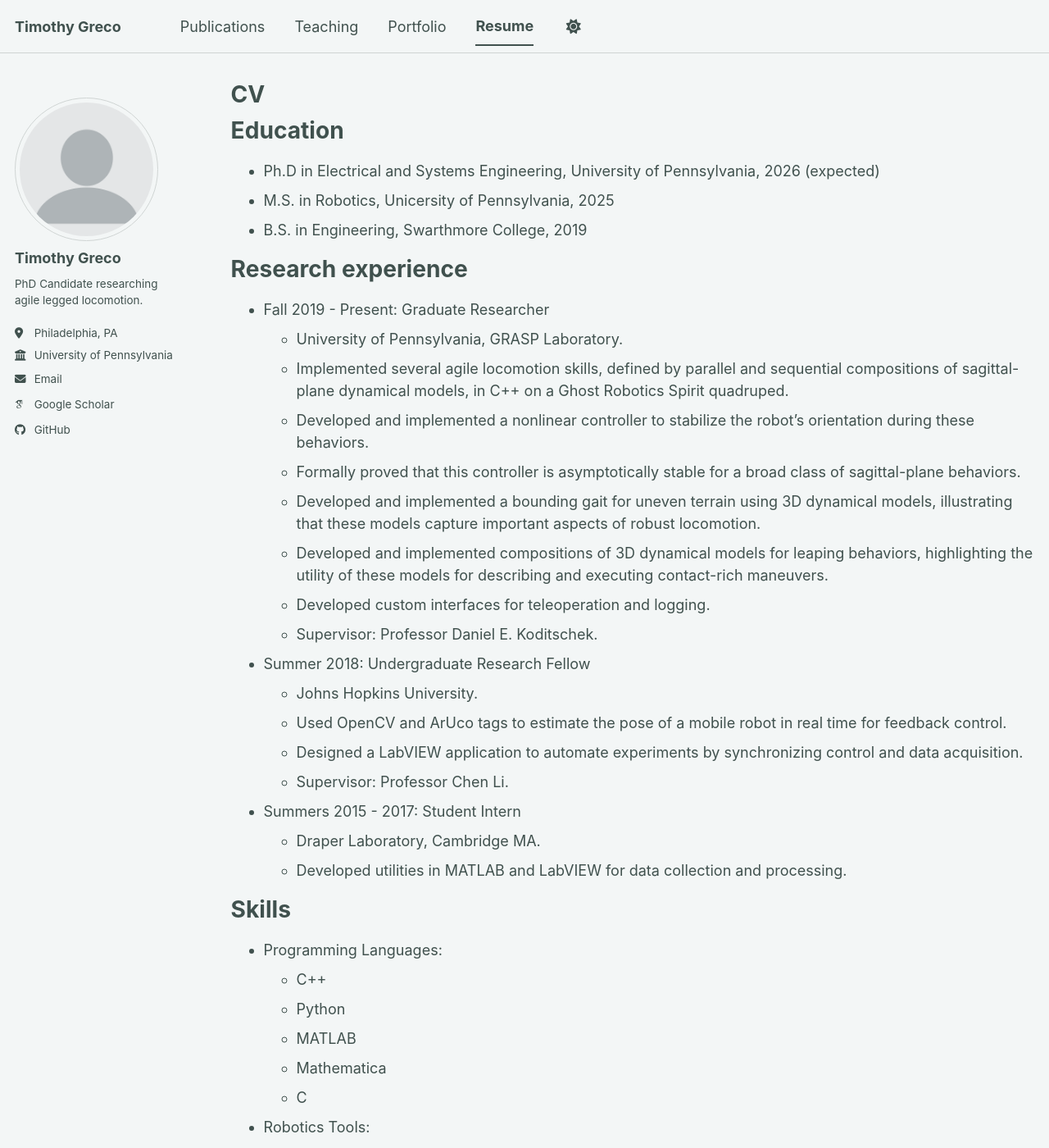
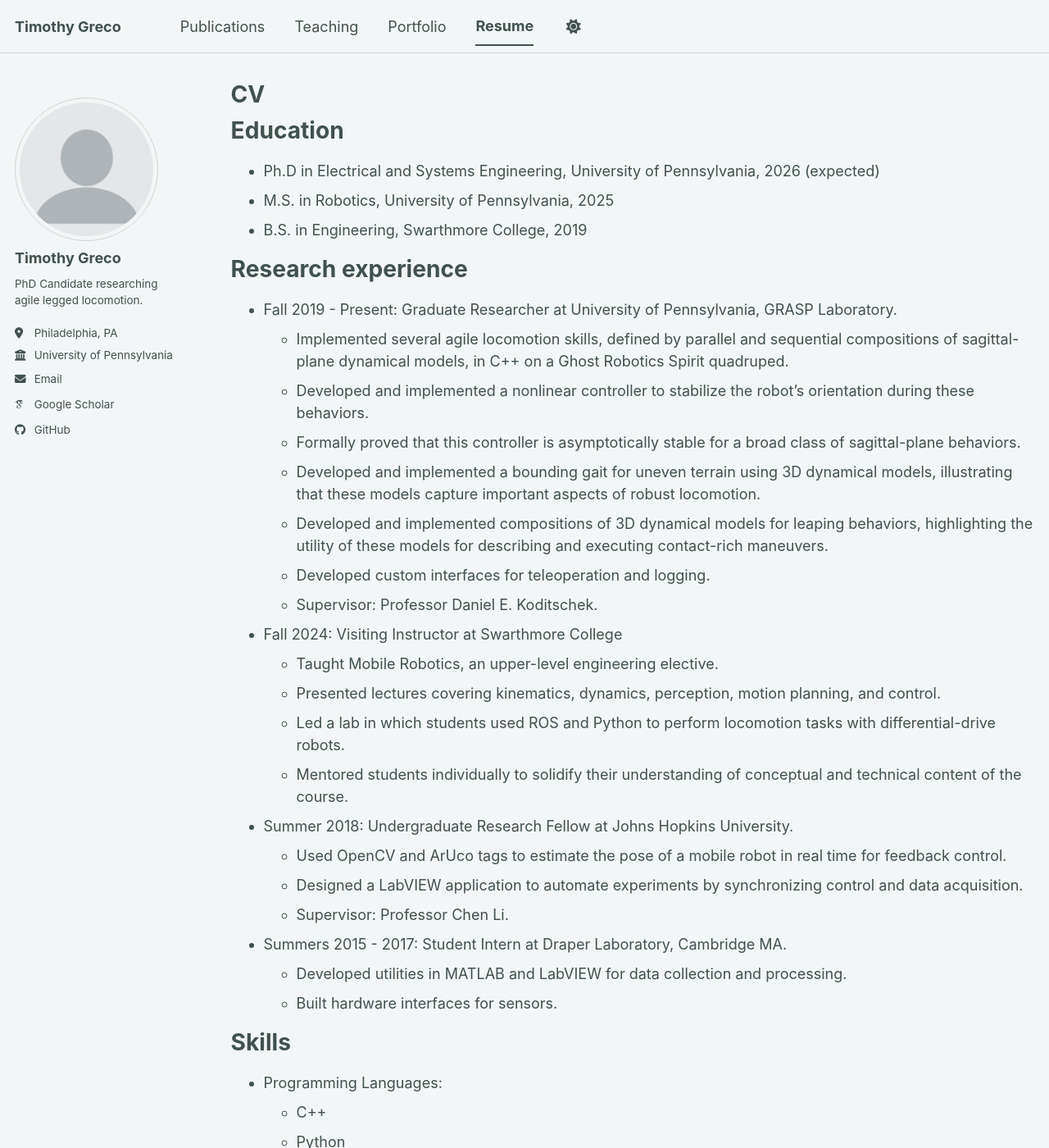
Before and after one commit to tmgreco/tmgreco.github.io, a Jekyll site: the page built from _pages/cv.md, in a window 1280 px wide and 1400 px high. Shown: the whole window at 82% size. Built offline with Jekyll 4.4.1, drawn with Linux system fonts in a browser that asks for light colours; some web fonts are replaced; a script bundle is joined from its source files by our own code; library files that are not in the unit come from our copies.

Commit message:
Fixed typos in CV

```diff
--- a/_pages/cv.md
+++ b/_pages/cv.md
@@ -12,13 +12,12 @@ redirect_from:
 Education
 ======
 * Ph.D in Electrical and Systems Engineering, University of Pennsylvania, 2026 (expected)
-* M.S. in Robotics, Unicersity of Pennsylvania, 2025
+* M.S. in Robotics, University of Pennsylvania, 2025
 * B.S. in Engineering, Swarthmore College, 2019
 
 Research experience
 ======
-* Fall 2019 - Present: Graduate Researcher
-  * University of Pennsylvania, GRASP Laboratory.
+* Fall 2019 - Present: Graduate Researcher at University of Pennsylvania, GRASP Laboratory.
   * Implemented several agile locomotion skills, defined by parallel and sequential compositions of sagittal-plane dynamical models, in C++ on a Ghost Robotics Spirit quadruped.
   * Developed and implemented a nonlinear controller to stabilize the robot’s orientation during these behaviors.
   * Formally proved that this controller is asymptotically stable for a broad class of sagittal-plane behaviors.
@@ -27,15 +26,20 @@ Research experience
   * Developed custom interfaces for teleoperation and logging.
   * Supervisor: Professor Daniel E. Koditschek.
 
-* Summer 2018: Undergraduate Research Fellow
-  * Johns Hopkins University.
+* Fall 2024: Visiting Instructor at Swarthmore College
+  * Taught Mobile Robotics, an upper-level engineering elective.
+  * Presented lectures covering kinematics, dynamics, perception, motion planning, and control.
+  * Led a lab in which students used ROS and Python to perform locomotion tasks with differential-drive robots.
+  * Mentored students individually to solidify their understanding of conceptual and technical content of the course.
+
+* Summer 2018: Undergraduate Research Fellow at Johns Hopkins University.
   * Used OpenCV and ArUco tags to estimate the pose of a mobile robot in real time for feedback control.
   * Designed a LabVIEW application to automate experiments by synchronizing control and data acquisition.
   * Supervisor: Professor Chen Li.
 
-* Summers 2015 - 2017: Student Intern
-  * Draper Laboratory, Cambridge MA.
+* Summers 2015 - 2017: Student Intern at Draper Laboratory, Cambridge MA.
   * Developed utilities in MATLAB and LabVIEW for data collection and processing.
+  * Built hardware interfaces for sensors.
 
 Skills
 ======
```
